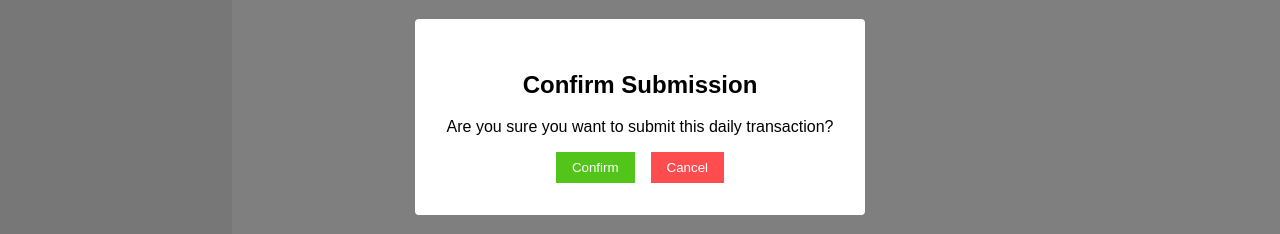
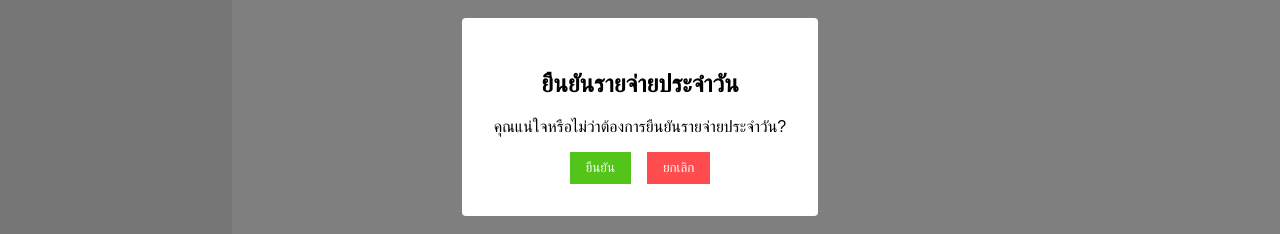
Before and after one commit to greennyumbs/market-cash-flow-app, a Next.js app: page /daily-transaction in a window 1280 px wide. Both pictures are taken after a click on the button "ยืนยันรายจ่ายประจำวัน". Shown: the part 283-517 px from the top of the page. Built offline with nearby package versions, Linux system fonts and the light colour scheme; no server answers; the database is empty.

Commit message:
Add income and change confirmation modal to TH

```diff
--- a/src/components/ConfirmationModal.tsx
+++ b/src/components/ConfirmationModal.tsx
@@ -9,11 +9,11 @@ export default function ConfirmationModal({ onConfirm, onCancel }: ConfirmationM
   return (
     <div className={styles.modalOverlay}>
       <div className={styles.modal}>
-        <h2>Confirm Submission</h2>
-        <p>Are you sure you want to submit this daily transaction?</p>
+        <h2>ยืนยันรายจ่ายประจำวัน</h2>
+        <p>คุณแน่ใจหรือไม่ว่าต้องการยืนยันรายจ่ายประจำวัน?</p>
         <div className={styles.buttonGroup}>
-          <button onClick={onConfirm} className={styles.confirmButton}>Confirm</button>
-          <button onClick={onCancel} className={styles.cancelButton}>Cancel</button>
+          <button onClick={onConfirm} className={styles.confirmButton}>ยืนยัน</button>
+          <button onClick={onCancel} className={styles.cancelButton}>ยกเลิก</button>
         </div>
       </div>
     </div>
--- a/src/components/DailyTransactionForm.tsx
+++ b/src/components/DailyTransactionForm.tsx
@@ -12,6 +12,7 @@ interface DailyTransactionFormProps {
 
 interface MarketTransaction {
   marketId: number;
+  income: string;
   rentPrice: string;
   expense: { name: string; amount: string }[];
 }
@@ -22,6 +23,7 @@ export default function DailyTransactionForm({
   const [transactions, setTransactions] = useState<MarketTransaction[]>(
     markets.map((market) => ({
       marketId: market.id,
+      income: "",
       rentPrice: "",
       expense: [{ name: "", amount: "" }],
     }))
@@ -34,6 +36,12 @@ export default function DailyTransactionForm({
   const handleRentPriceChange = (index: number, value: string) => {
     const newTransactions = [...transactions];
     newTransactions[index].rentPrice = value;
+    setTransactions(newTransactions);
+  };
+
+  const handleIncomeChange = (index: number, value: string) => {
+    const newTransactions = [...transactions];
+    newTransactions[index].income = value;
     setTransactions(newTransactions);
   };
 
@@ -96,6 +104,7 @@ export default function DailyTransactionForm({
       setTransactions(
         markets.map((market) => ({
           marketId: market.id,
+          income: "",
           rentPrice: "",
           expense: [{ name: "", amount: "" }],
         }))
@@ -129,6 +138,14 @@ export default function DailyTransactionForm({
               &times;
             </button>
             <h3>{markets.find((m) => m.id === transaction.marketId)?.name}</h3>
+            <input
+              type="number"
+              value={transaction.income}
+              onChange={(e) => handleIncomeChange(index, e.target.value)}
+              placeholder="รายรับ (บาท)"
+              required
+              className={styles.input}
+            />
             <input
               type="number"
               value={transaction.rentPrice}
--- a/src/core/interface/create-daily-transaction.interface.ts
+++ b/src/core/interface/create-daily-transaction.interface.ts
@@ -3,6 +3,7 @@ import { Expense } from '../entities/Expense';
 export interface CreateDailyTransaction {
   transactionId: Number;                    // Spare part
   marketId: Number;
+  income: Number;
   rentPrice: Number;
   transactionExpenseMappingId: Number;      // Spare part
   expense: Expense[];
--- a/src/data/repositories/TransactionRepository.ts
+++ b/src/data/repositories/TransactionRepository.ts
@@ -17,9 +17,10 @@ export class SupabaseTransactionRepository implements TransactionRepository {
   }
 
   async create(req: CreateDailyTransaction): Promise<any> {
-    const { marketId, rentPrice } = req;
+    const { marketId, income, rentPrice } = req;
     const transaction = {
       market_id: marketId,
+      income,
       rent_price: rentPrice
     };
 
```
